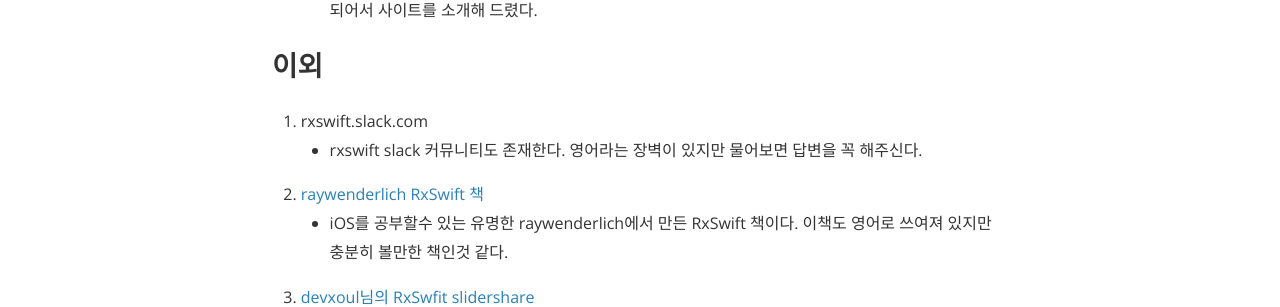
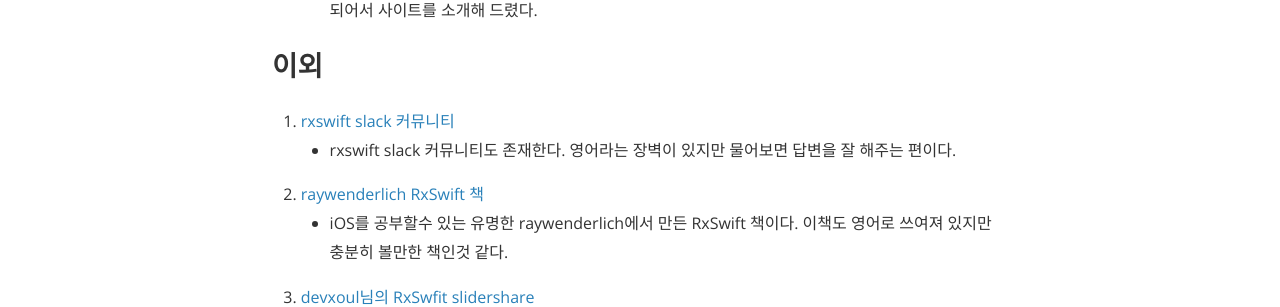
Before and after one commit to jakouk/jakouk, a Jekyll site: the page built from _posts/2017-12-22-RxSwift Site.markdown, in a window 1280 px wide. Shown: the part 774-1081 px from the top of the page. Built offline with Jekyll 4.4.1, drawn with Linux system fonts in a browser that asks for light colours; nearby versions of some CDN libraries.

Commit message:
Update 2017-12-22-RxSwift Site.markdown

```diff
--- a/_posts/2017-12-22-RxSwift Site.markdown
+++ b/_posts/2017-12-22-RxSwift Site.markdown
@@ -24,8 +24,8 @@ categories: RxSwift
 
 ## 이외
 
-1. rxswift.slack.com
- - rxswift slack 커뮤니티도 존재한다. 영어라는 장벽이 있지만 물어보면 답변을 꼭 해주신다.
+1. [rxswift slack 커뮤니티](https://rxswift.slack.com)
+ - rxswift slack 커뮤니티도 존재한다. 영어라는 장벽이 있지만 물어보면 답변을 잘 해주는 편이다.
 
 2. [raywenderlich RxSwift 책](https://store.raywenderlich.com/products/rxswift?_ga=2.207441043.1642635043.1513921187-1620426128.1492580037)
  - iOS를 공부할수 있는 유명한 raywenderlich에서 만든 RxSwift 책이다. 이책도 영어로 쓰여져 있지만 충분히 볼만한 책인것 같다.
```
